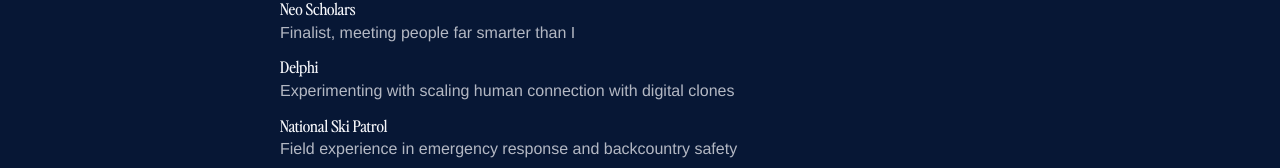
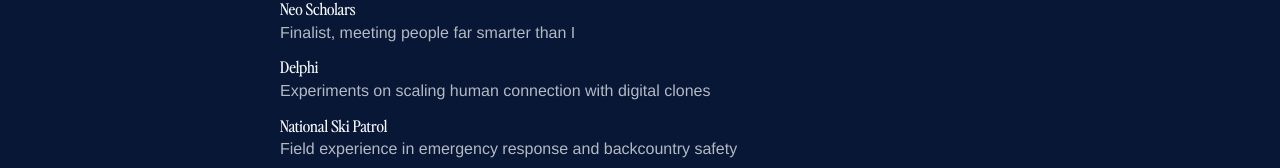
Before and after one commit to bkerslake/brynkerslake, a Next.js app: page /work in a window 1280 px wide. Shown: the part 407-575 px from the top of the page. Built offline with nearby package versions, Linux system fonts and the light colour scheme.

Commit message:
Update page.tsx

```diff
--- a/app/work/page.tsx
+++ b/app/work/page.tsx
@@ -39,7 +39,7 @@
     title: "Delphi",
     href: "https://www.delphi.ai/",
     description:
-      "Experimenting with scaling human connection with digital clones",
+      "Experiments on scaling human connection with digital clones",
   },
   {
     title: "National Ski Patrol",
```
